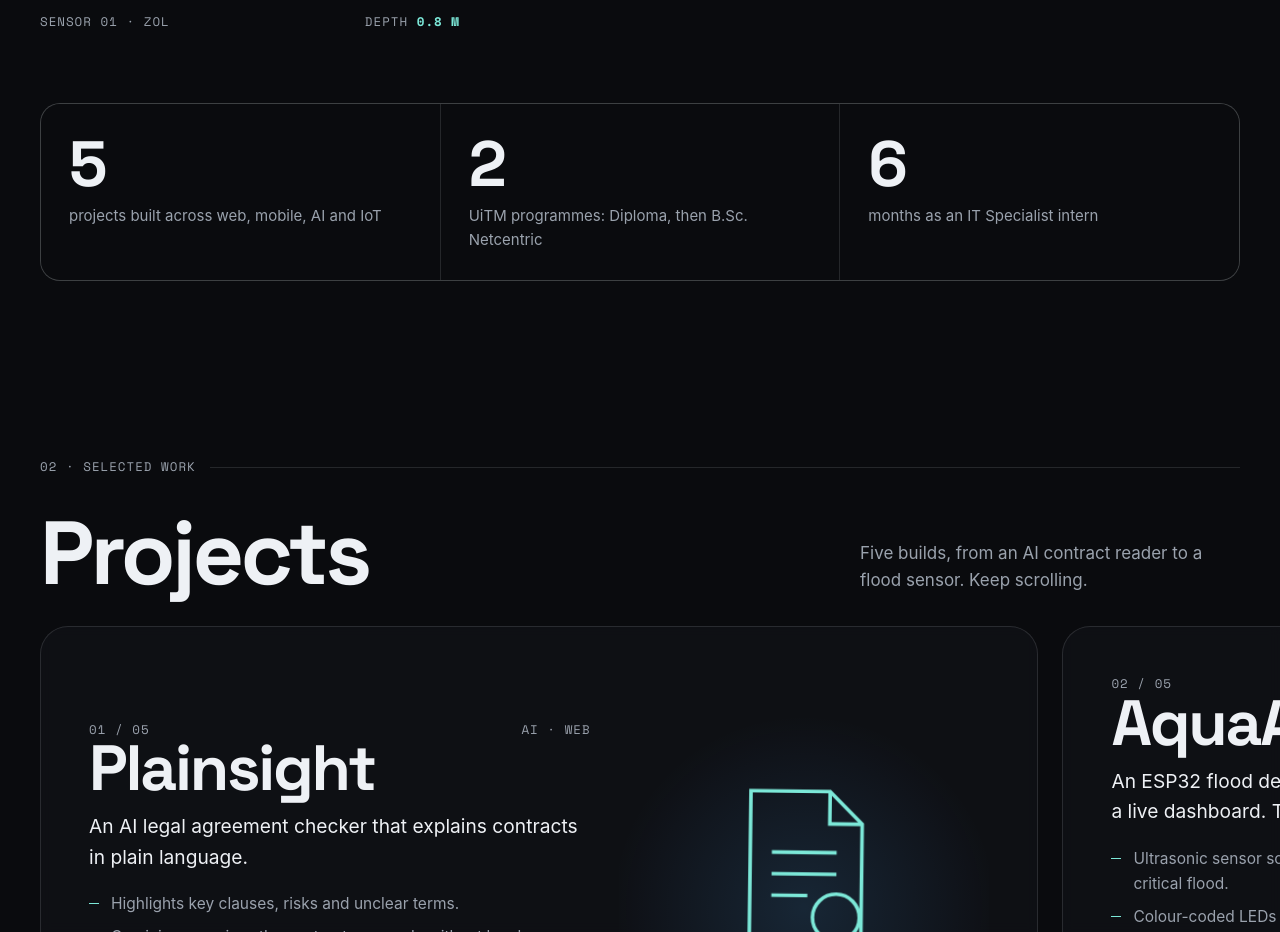
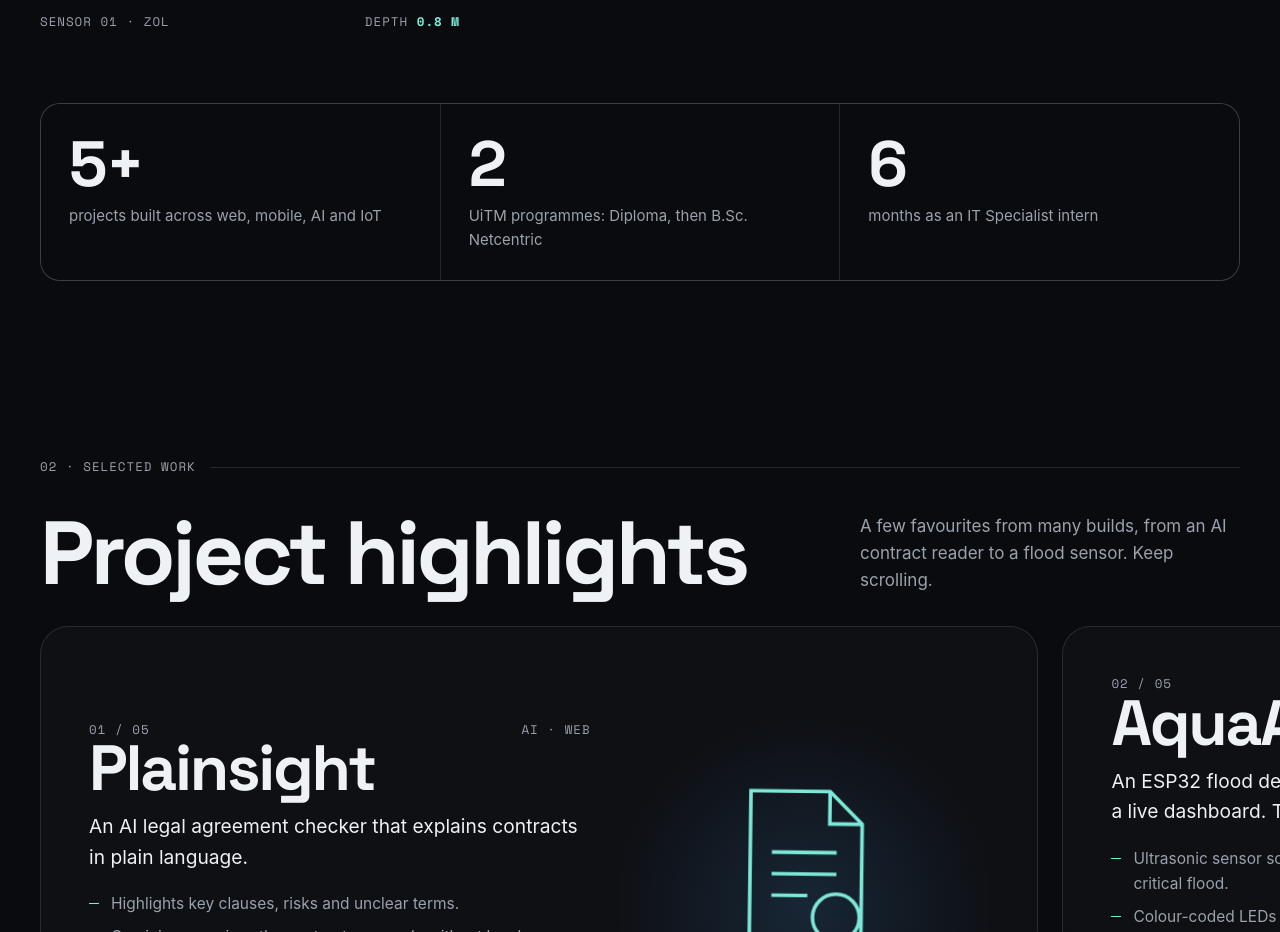
Before and after one commit to ZolfahmizalKhairudin/ZolfahmizalKhairudin.github.io, a plain HTML site: page index.html in a window 1280 px wide. Shown: the part 1567-2499 px from the top of the page. Drawn offline with nearby package versions, Linux system fonts and the light colour scheme.

Commit message:
Rename Projects to Project highlights, show 5+ projects
Co-Authored-By: Claude Opus 5.5 <noreply@anthropic.com>

```diff
--- a/index.html
+++ b/index.html
@@ -126,7 +126,7 @@
   @media (max-width: 640px) { .stats { grid-template-columns: 1fr; } }
 
   /* projects */
-  .work-head { display: flex; flex-wrap: wrap; align-items: end; justify-content: space-between; gap: 20px; margin-bottom: 48px; }
+  .work-head { display: flex; flex-wrap: wrap; align-items: end; justify-content: space-between; gap: 20px 48px; margin-bottom: 48px; }
   .work-head p { max-width: 380px; margin: 0; color: var(--mute); }
   .track { display: grid; gap: 20px; }
   .panel { position: relative; display: grid; grid-template-columns: 1fr; gap: 28px; padding: clamp(24px, 4vw, 48px); border: 1px solid var(--line); border-radius: 28px; background: rgba(16,18,23,.82); backdrop-filter: blur(6px); overflow: hidden; }
@@ -249,7 +249,7 @@
       <p class="about-text">I'm a Computer Science student at UiTM, moving from a Diploma into <em>Netcentric Computing</em>. I build fullstack web apps with Laravel and PHP, Android apps in Java, and features that use <em>Gemini</em> to make hard things simple. Before all that, I spent six months keeping an office's laptops, printers and networks running.</p>
     </div>
     <div class="stats">
-      <div class="stat"><b data-count="5">5</b><span>projects built across web, mobile, AI and IoT</span></div>
+      <div class="stat"><b data-count="5" data-suffix="+">5+</b><span>projects built across web, mobile, AI and IoT</span></div>
       <div class="stat"><b data-count="2">2</b><span>UiTM programmes: Diploma, then B.Sc. Netcentric</span></div>
       <div class="stat"><b data-count="6">6</b><span>months as an IT Specialist intern</span></div>
     </div>
@@ -260,8 +260,8 @@
       <div class="wrap">
         <p class="sec-label mono">02 · Selected work</p>
         <div class="work-head">
-          <h2 id="work-h">Projects</h2>
-          <p>Five builds, from an AI contract reader to a flood sensor. Keep scrolling.</p>
+          <h2 id="work-h">Project highlights</h2>
+          <p>A few favourites from many builds, from an AI contract reader to a flood sensor. Keep scrolling.</p>
         </div>
       </div>
       <div class="track-wrap wrap">
@@ -607,7 +607,7 @@
   gsap.utils.toArray('.stat b').forEach((b) => {
     const n = { v: 0 }, end = +b.dataset.count;
     gsap.to(n, { v: end, duration: 1.2, ease: 'power2.out', scrollTrigger: { trigger: b, start: 'top 85%' },
-      onUpdate: () => { b.textContent = Math.round(n.v); } });
+      onUpdate: () => { b.textContent = Math.round(n.v) + (b.dataset.suffix || ''); } });
   });
 
   // Section titles slide up.
```
